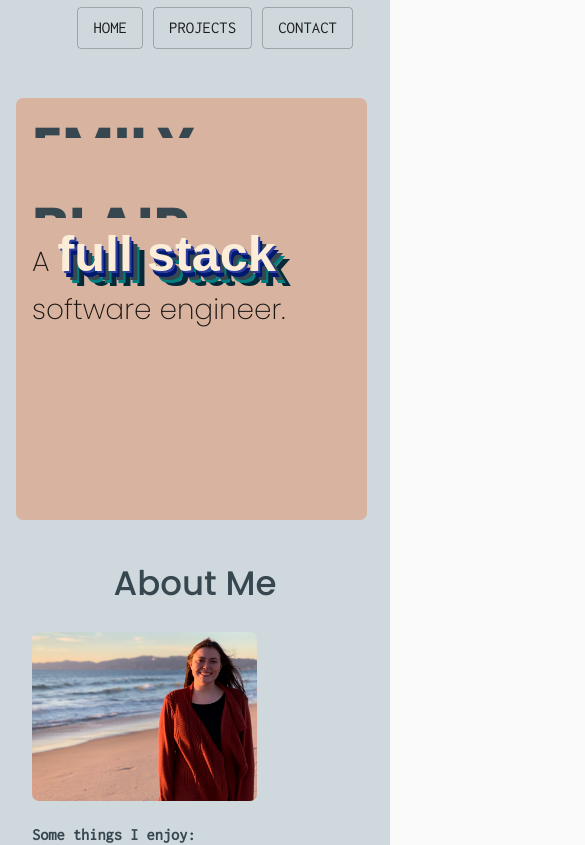
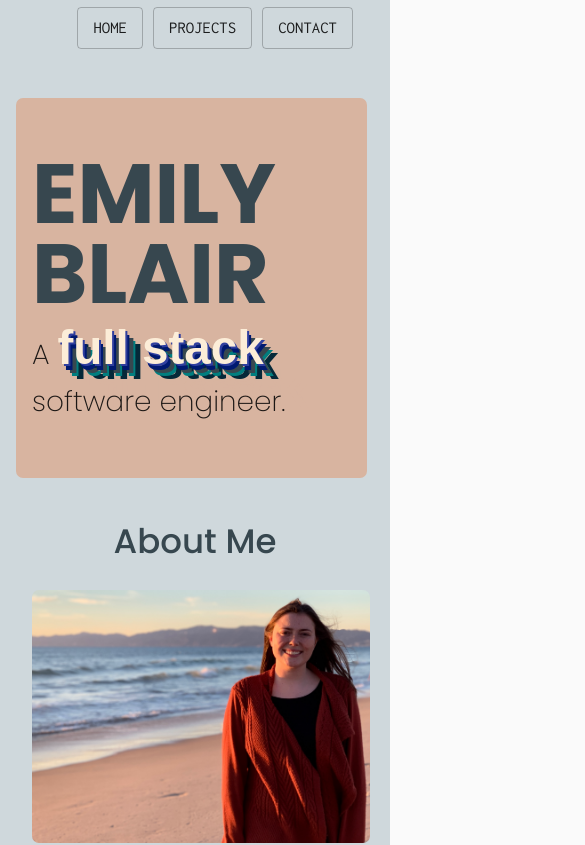
Before and after one commit to emblair96/emblair96.github.io, a React (Create React App) app: page / in a window 390 px wide. Shown: the top 845 px of the page, 585 px wide, since content can reach past the window. Built offline with nearby package versions, Linux system fonts and the light colour scheme.

Commit message:
Add additioanl mobile responsiveness

```diff
--- a/src/App.css
+++ b/src/App.css
@@ -25,13 +25,12 @@ body {
   font-family: 'Poppins', sans-serif;
   font-weight: 200;
   display: flex;
-  /* justify-content: start; */
+  align-self: center;
   flex-direction: row;
   margin: 3em 0em;
 }
 
 .transitions-item {
-
   overflow: hidden;
   width: 100%;
   color: white;
@@ -43,7 +42,6 @@ body {
   text-transform: uppercase;
   will-change: transform, opacity, height;
   white-space: nowrap;
-  cursor: pointer;
   line-height: 100px;
 }
 
@@ -90,11 +88,10 @@ body {
 .profile-photo {
   height: 30vh;
   border-radius: .5em;
-  margin-right: auto;
 }
 
 .hobbie-icons {
-  margin: .3em;
+  margin: 0.3em;
   color: #37474f;
 }
 
@@ -129,20 +126,21 @@ body {
   align-items: center;
   padding: 0em 1em 3em 1em;
   font-family: 'Poppins', sans-serif;
+}
 
-
+.contact-fields {
+  display: flex;
+  justify-content: center;
+  flex-direction: row;
 }
 
 a {
   text-decoration: none;
+  padding: .8em;
 }
 
 .footer {
   padding: 4em;
-}
-
-a {
-  padding: .8em;
 }
 
 @media(hover: hover) and
@@ -153,36 +151,76 @@ a {
     }
 }
 
+@media (max-width: 1024px) {
+
+  #welcome-msg {
+    height: 35vh;
+  }
+
+  .welcome-msg-text {
+    font-size: 6.6em;
+  }
+
+}
+
+@media (max-width: 1024px) {
+
+  #welcome-msg {
+    height: 35vh;
+  }
+
+  p {
+    font-size: 2em;
+  }
+}
+
+
+@media (max-width: 768px) {
+
+  #welcome-msg {
+    height: 40vh;
+  }
+
+  .welcome-msg-text {
+    font-size: 6.6em;
+  }
+
+  .profile-photo {
+    margin: auto;
+  }
+
+}
 
 @media (max-width: 500px) {
   #welcome-msg {
     width: 90vw;
-    height: 50vh;
+    height: 45vh;
     flex-direction: column;
+    justify-content: center;
   }
 
-  #welcome-msg-text {
-    margin-bottom: 25px;
-    display: flex;
-    flex-direction: column;
-    justify-content: center;
+  .welcome-msg-text {
+    display: inline;
+
   }
 
    .profile-photo {
     margin: auto;
     /* display: flex;
-    flex-direction: column;
-    justify-content: center; */
-    height: 20vh;
+    flex-direction: column;*/
+    align-content: center;
+    height: 30vh;
 
   }
 
   .transitions-item {
-    font-size: 4em;
+    font-size: 3.8em;
   }
 
   .full-stack {
-    font-size: 1.8em;
+    font-size: 1.7em;
 
   }
+
+
 }
--- a/src/components/AboutMe.js
+++ b/src/components/AboutMe.js
@@ -1,10 +1,8 @@
 import React from 'react'
 import { Grid, Container } from '@material-ui/core';
 import AboutMeSnippet from './AboutMeSnippet';
+import Hobbies from './Hobbies'
 import '../App.css';
-import Icon from '@material-ui/core/Icon';
-import Hobbies from './Hobbies'
-
 import emilyPhoto from '../images/emily-photo.jpeg';
 
 export default function AboutMe({ theme }) {
--- a/src/components/AboutMeSnippet.js
+++ b/src/components/AboutMeSnippet.js
@@ -7,7 +7,7 @@ export default function AboutMeSnippet({theme, title, text}) {
   return (
     <ThemeProvider theme={theme}>
       <Typography variant="h5">{title}</Typography>
-      <p style={{fontSize: "1.3em"}}>{text}</p>
+      <p style={{fontSize: "1.2em"}}>{text}</p>
     </ThemeProvider>
 
   )
--- a/src/components/AnimationTest.js
+++ b/src/components/AnimationTest.js
@@ -13,12 +13,6 @@ export default function AnimationTest() {
   var line = 100
   const theme = useTheme();
   const matches = useMediaQuery(theme.breakpoints.up("sm"));
-  const responsive = matches
-                    ? line = 100
-                    : line = 40
-
-
-
 
   const ref = useRef([])
   const [items, set] = useState([])
@@ -48,13 +42,41 @@ export default function AnimationTest() {
 
   useEffect(() => void reset(), [])
 
+  // var responsive;
+
+  // if (useMediaQuery(theme.breakpoints.down("sm"))) {
+  //   responsive = <h1 style={{fontSize: "6em", lineHeight: "80px", textTransform: "uppercase", display: "inline"}} className="welcome-msg-text">Emily Blair</h1>
+  // } else if (useMediaQuery(theme.breakpoints.down("md"))) {
+  //   responsive = <div>
+  //   {transitions.map(({ item, props: { innerHeight, ...rest }, key }) => (
+  //     <animated.div className="transitions-item" key={key} style={rest}>
+  //       <animated.div style={{ overflow: 'hidden', height: innerHeight }}>{item}</animated.div>
+  //     </animated.div>
+  //   ))}
+  // </div>
+  // } else {
+  //     {line === "80px"}
+  // }
+
+  const responsive =
+  matches
+  ? <div>
+  {transitions.map(({ item, props: { innerHeight, ...rest }, key }) => (
+    <animated.div className="transitions-item welcome-msg-text" key={key} style={rest}>
+      <animated.div style={{ overflow: 'hidden', height: innerHeight }}>{item}</animated.div>
+    </animated.div>
+  ))}
+</div>
+  : <h1 style={{fontSize: "6em", lineHeight: "80px", textTransform: "uppercase", display: "inline"}} className="welcome-msg-text">Emily Blair</h1>
+
   return (
     <div>
-      {transitions.map(({ item, props: { innerHeight, ...rest }, key }) => (
+      {responsive}
+      {/* {transitions.map(({ item, props: { innerHeight, ...rest }, key }) => (
         <animated.div className="transitions-item" key={key} style={rest}>
           <animated.div style={{ overflow: 'hidden', height: innerHeight }}>{item}</animated.div>
         </animated.div>
-      ))}
+      ))} */}
     </div>
   )
 }
--- a/src/components/Contact.js
+++ b/src/components/Contact.js
@@ -34,7 +34,7 @@ export default function Contact({ theme2 }) {
           {/* <Icon component={SmartphoneIcon} /> */}
           </div>
         </Grid>
-        <Form />
+        <Form/>
 
       </Container>
 
--- a/src/components/DeveloperJourney.js
+++ b/src/components/DeveloperJourney.js
@@ -12,7 +12,7 @@ export default function DeveloperJourney() {
         justify="center"
       >
 
-        <Grid item xs={10} sm={6}>
+        <Grid item xs={10} sm={5}>
           <h2 className="progress-categories">Browser-based technologies</h2>
           <h3>React</h3>
           <LinearProgress
@@ -40,7 +40,7 @@ export default function DeveloperJourney() {
           />
         </Grid>
 
-        <Grid item xs={10} sm={6}>
+        <Grid item xs={10} sm={5}>
           <h2 className="progress-categories">Server-side technologies</h2>
           <h3>MongoDB & Mongoose</h3>
           <LinearProgress
@@ -68,8 +68,10 @@ export default function DeveloperJourney() {
           />
 
         </Grid>
+           <Grid style={{marginBottom: "3em"}} item xs={10} sm={10}>
+          <h3>Other Technologies: Bootstrap / jQuery / Git / Heroku / Handlebars / Security and Session Storage / User Authentication / Responsive Design</h3>
+           </Grid>
         <Container style={{marginBottom: "3em"}}>
-          <h3>Other: Bootstrap / jQuery / Git / Heroku / Handlebars / Security and Session Storage / User Authentication / Responsive Design</h3>
         </Container>
 
       </Grid>
--- a/src/components/Form.js
+++ b/src/components/Form.js
@@ -1,4 +1,4 @@
-import React, { useState } from "react";
+import React from "react";
 import { Button, Container, Grid, TextField } from '@material-ui/core';
 import { makeStyles } from '@material-ui/core/styles';
 import '../App.css';
@@ -17,21 +17,39 @@ export default function Form() {
 
   return (
     <Container>
-      <div style={{ display: "flex", }} className="form">
+      <div style={{ display: "flex" }}>
         <Grid
           container
           spacing={10}
           direction="row"
           justify="center"
+          align="center"
         >
 
           <form className={classes.root} noValidate autoComplete="off" action="https://getform.io/f/307f232d-a51b-4229-9ac7-526019627510" method="POST">
-            <div style={{ display: "flex", justifyContent: "center", flexDirection: "row", width: "70vw" }} class="name-email">
-              <TextField id="filled-basic" label="Email" variant="filled" type="email" name="email" style={{ marginRight: "1em" }} />
-              <TextField id="filled-basic" label="Name" variant="filled" type="text" name="name" style={{ marginLeft: "1em" }} />
+            <div
+              style={{ display: "flex", justifyContent: "center", flexDirection: "row", width: "90vw" }}
+              className="contact-fields"
+            >
+              <TextField
+                id="filled-basic"
+                label="Email"
+                variant="filled"
+                type="email"
+                name="email"
+                style={{ marginRight: "1em" }}
+              />
+              <TextField
+                id="filled-basic"
+                label="Name"
+                variant="filled"
+                type="text"
+                name="name"
+                style={{ marginLeft: "1em" }}
+              />
 
             </div>
-            <div style={{ display: "flex", alignItems: "center", flexDirection: "column", width: "70vw" }}>
+            <div style={{ display: "flex", alignItems: "center", flexDirection: "column", width: "150vw" }}>
 
               <TextField
                 id="filled-multiline-static"
@@ -41,7 +59,7 @@ export default function Form() {
                 variant="filled"
                 type="text"
                 name="message"
-                style={{width: "30%"}}
+                style={{width: "40%"}}
               />
 
             <Button
--- a/src/components/Header.js
+++ b/src/components/Header.js
@@ -1,27 +1,21 @@
 import { Grid, Container } from '@material-ui/core';
-import Typography from '@material-ui/core/Typography';
 import '../App.css';
-import { ThemeProvider } from '@material-ui/styles';
 import '../animations.css'
 import AnimationTest from './AnimationTest';
-import emilyPhoto from '../images/emily-photo.jpeg';
-import { createMuiTheme, useTheme } from '@material-ui/core/styles';
+import { useTheme } from '@material-ui/core/styles';
 import useMediaQuery from '@material-ui/core/useMediaQuery';
-import Avatar from '@material-ui/core/Avatar';
-
 
 export default function Header({ theme2 }) {
 
   const theme = useTheme();
   const matches = useMediaQuery(theme.breakpoints.up('sm'));
 
-
   return (
     <>
       <Container id="welcome-msg" >
         <Grid
           container
-          spacing={10}
+          // spacing={0}
         >
         {/* <Grid
           item
@@ -40,7 +34,7 @@ export default function Header({ theme2 }) {
           // display="flex"
           direction="column"
           justify="center"
-          xs={6} lg={7}
+          xs={12} lg={7}
         // alignItems="center"
         >
           <AnimationTest />
--- a/src/components/Hobbies.js
+++ b/src/components/Hobbies.js
@@ -1,10 +1,7 @@
 import '../animations.css'
 import '../App.css'
-import test from '../images/sync.svg'
-import LocalFloristIcon from '@material-ui/icons/LocalFlorist';
-import { Grid, Typography, Divider, Icon } from '@material-ui/core';
 import { FontAwesomeIcon } from '@fortawesome/react-fontawesome';
-import { faLaptop, faCoffee, faBicycle, faDog, faHiking, faPuzzlePiece, faPodcast, faPlane } from '@fortawesome/free-solid-svg-icons'
+import { faLaptop, faCoffee, faBicycle, faDog, faHiking, faPuzzlePiece, faPodcast, faPlane } from '@fortawesome/free-solid-svg-icons';
 
 
 export default function Hobbies() {
```
Also changed, not shown: src/components/Skill.js (deleted).
